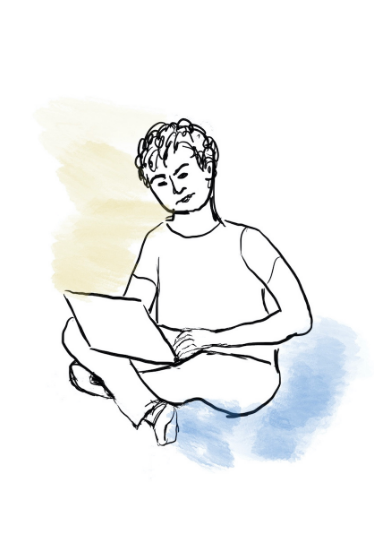
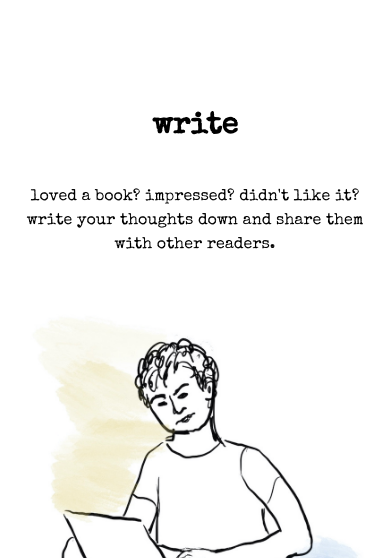
Before and after one commit to Franziska-F/final-project, a Next.js app: page / in a window 390 px wide. Shown: the part 971-1529 px from the top of the page. Built offline with nearby package versions, Linux system fonts and the light colour scheme; no server answers.

Commit message:
Change order of grid elements on small devices

```diff
--- a/pages/index.js
+++ b/pages/index.js
@@ -82,35 +82,35 @@ export default function Home() {
       </section>
       <section className="pb-10 p-4">
         <div className="grid grid-cols-1 md:grid-cols-2 gap-8 flex justify-center items-center">
-          <div className="text-center">
+          <div className="text-center order-1">
             <p className="text-3xl font-bold  my-10 ">read</p>
             <p>search for books and put them on your bookstack</p>
           </div>
-          <div>
+          <div className=" order-2">
             <img src="/img/reading.jpg" alt="drawing of a reading person" />
           </div>
-          <div>
+          <div className="order-4 md:order-3">
             <img
               src="/img/write.jpg"
               alt="drawing of a person writing on a notebook"
             />
           </div>
-          <div>
-            <p className="text-3xl font-bold  my-10 text-center ">write</p>
+          <div className="order-3 md:order-4">
+            <p className="text-3xl font-bold  my-10 text-center">write</p>
             <p className="text-center">
               loved a book? impressed? didn't like it? write your thoughts down
               and share them with other readers.{' '}
             </p>
           </div>
 
-          <div className="text-center">
+          <div className="text-center order-5">
             <p className="text-3xl font-bold font-main my-10 ">connect</p>
             <p>
               find other readers who love the same book as you and connect with
               them{' '}
             </p>
           </div>
-          <div>
+          <div className="order-6">
             <img src="/img/connect.jpg" alt="drawing of two people taking" />
           </div>
         </div>
```
